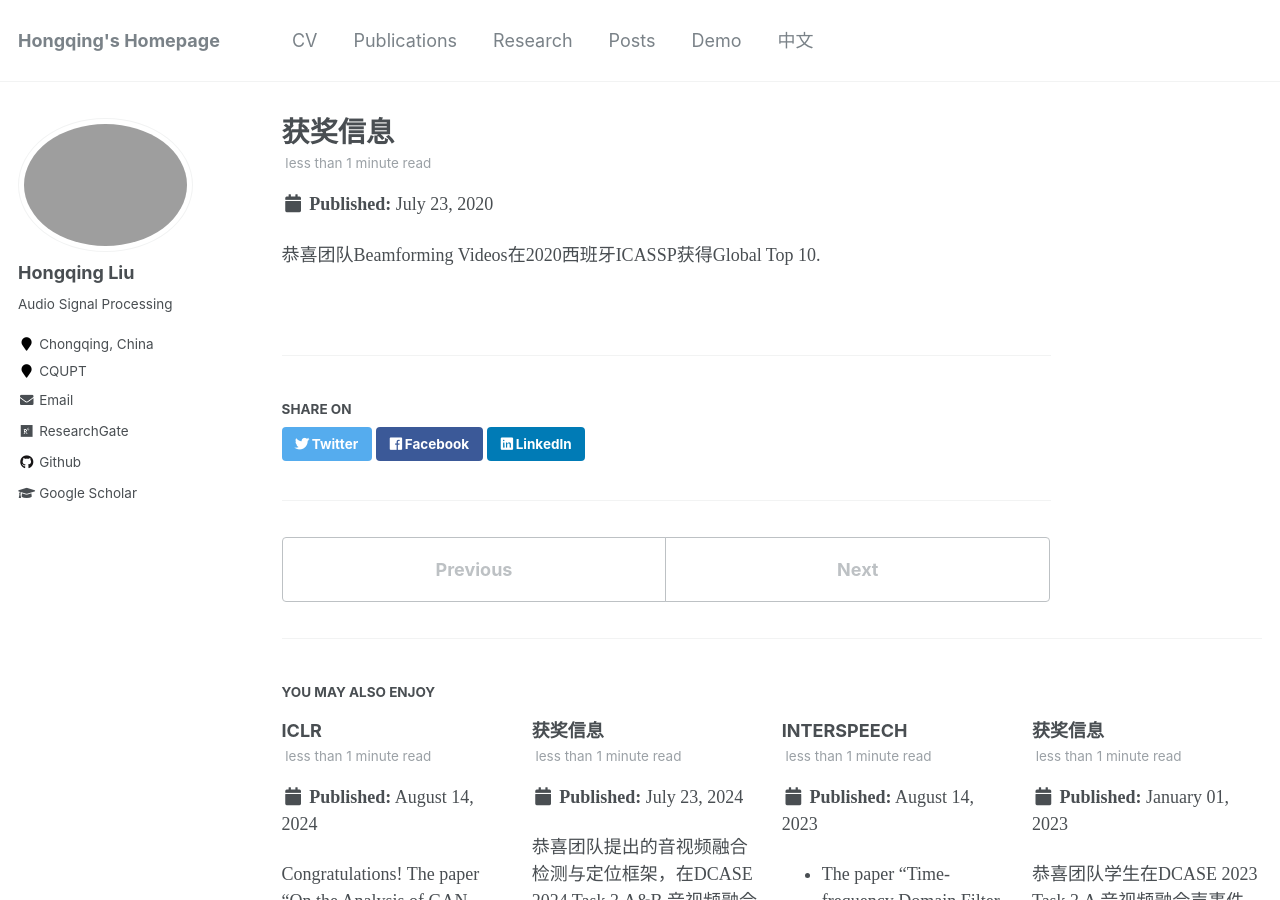
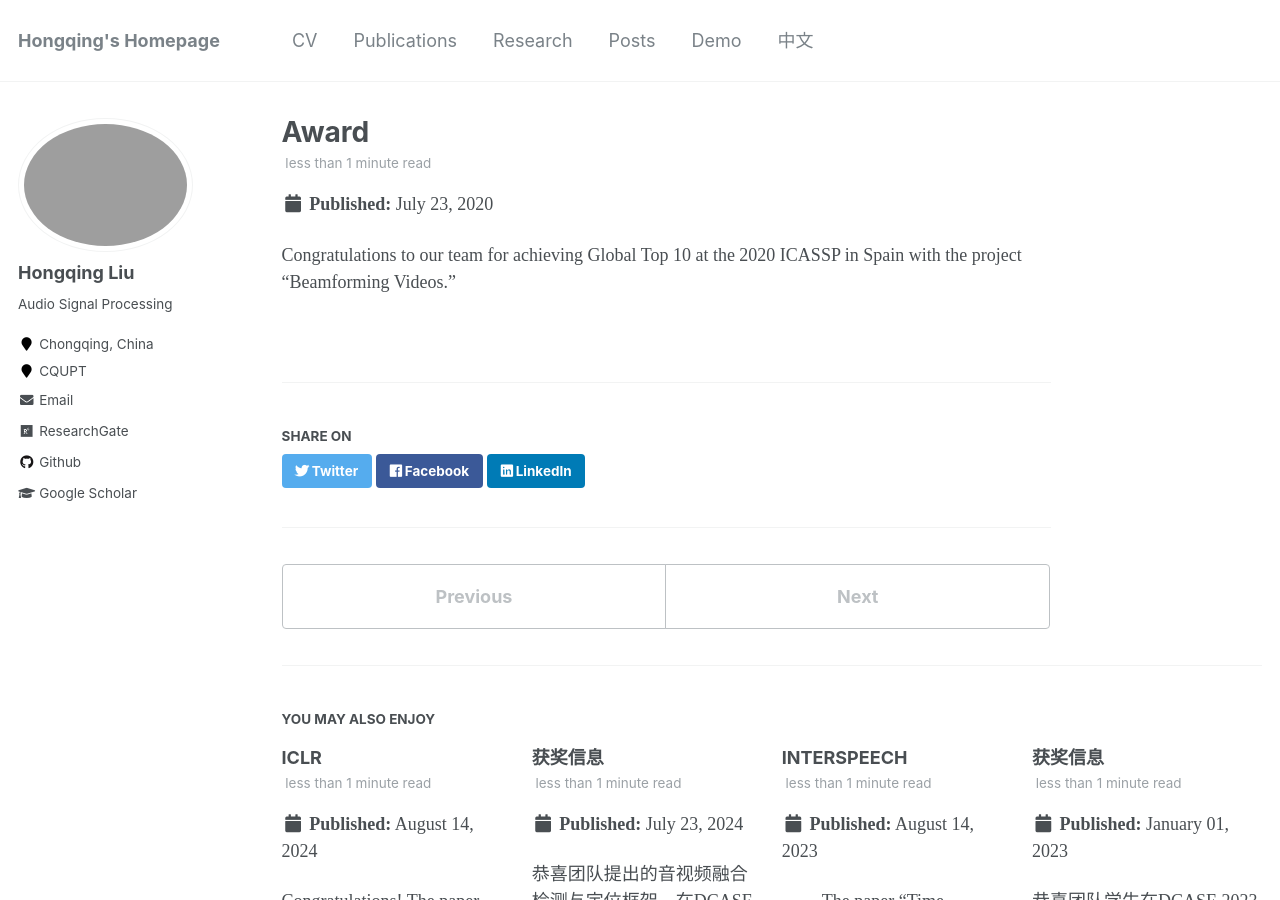
Before and after one commit to hong-qing-liu/english-hong-qing-liu.github.io, a Jekyll site: the page built from _posts/2020-07-23-blog-post-9.md, in a window 1280 px wide and 900 px high. Built offline with Jekyll 4.4.1, drawn with Linux system fonts in a browser that asks for light colours.

Commit message:
Update 2020-07-23-blog-post-9.md

```diff
--- a/_posts/2020-07-23-blog-post-9.md
+++ b/_posts/2020-07-23-blog-post-9.md
@@ -1,7 +1,7 @@
 ---
-title: '获奖信息'
+title: 'Award'
 date: 2020-07-23
 permalink: /posts/2020/07/blog-post-9/
 ---
 
-恭喜团队Beamforming Videos在2020西班牙ICASSP获得Global Top 10.
+Congratulations to our team for achieving Global Top 10 at the 2020 ICASSP in Spain with the project "Beamforming Videos."
```
